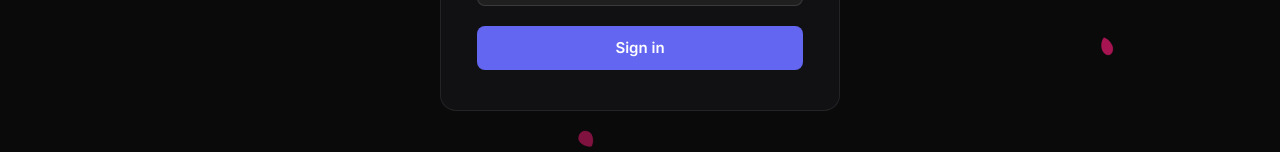
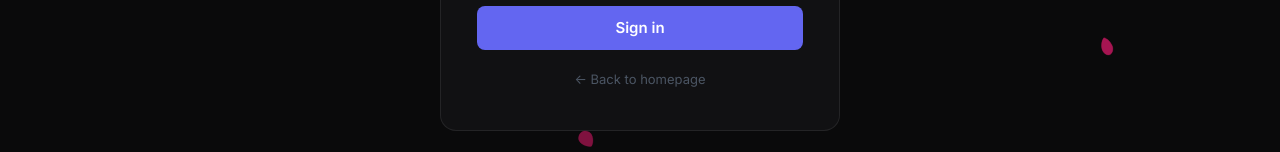
Before and after one commit to Thraive-Labs/Thraive-Web, a Next.js app in the folder apps/web/: page /admin-login in a window 1280 px wide. Shown: the part 530-682 px from the top of the page. Built offline with nearby package versions, Linux system fonts and the light colour scheme; no server answers.

Commit message:
fix: add back to homepage link on admin-login page

```diff
--- a/apps/web/app/admin-login/page.tsx
+++ b/apps/web/app/admin-login/page.tsx
@@ -167,6 +167,20 @@ function AdminLoginForm() {
             {loading ? 'Signing in...' : 'Sign in'}
           </button>
         </form>
+
+        <a
+          href="/"
+          style={{
+            display: 'block',
+            textAlign: 'center',
+            marginTop: 20,
+            fontSize: 13,
+            color: '#4B5563',
+            textDecoration: 'none',
+          }}
+        >
+          &larr; Back to homepage
+        </a>
       </div>
     </div>
   )
```
